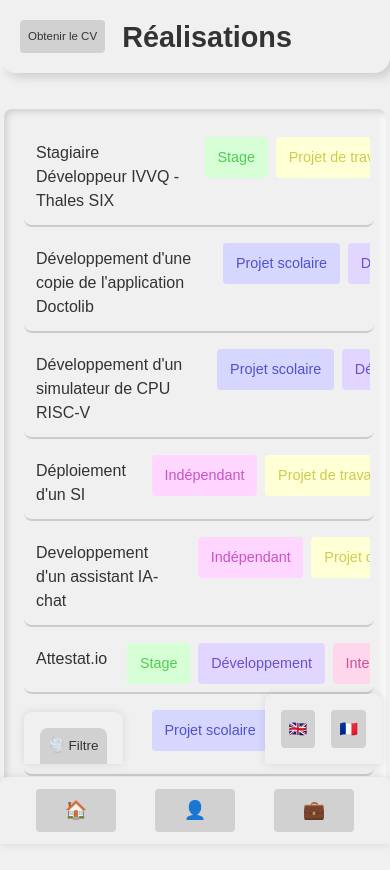
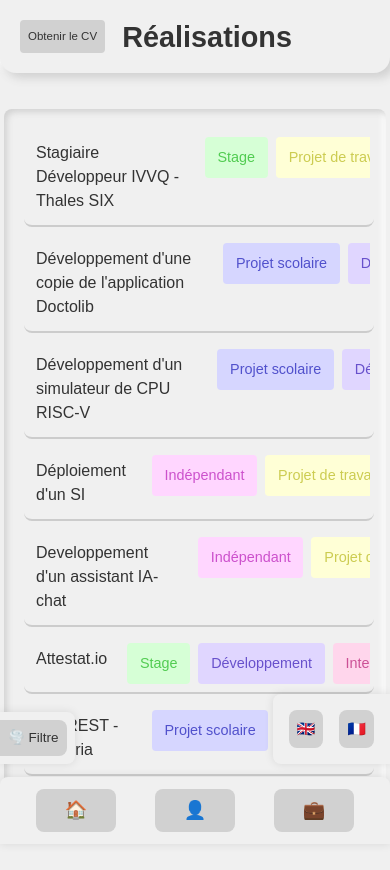
Before and after one commit to totoc2428/cv, a React (Vite) app: page /work/1 in a window 390 px wide. Shown: the top 870 px of the page. Built offline with nearby package versions, Linux system fonts and the light colour scheme.

Commit message:
feat: refactor category navigation and improve mobile responsiveness

```diff
--- a/public/style/components/exp/categoryNav.css
+++ b/public/style/components/exp/categoryNav.css
@@ -10,7 +10,7 @@
   width: fit-content;
   min-width: auto;
   flex-shrink: 0;
-  border-radius: 0.5rem 0.5rem 0 0;
+  border-radius: var(--menu-radius) var(--menu-radius) 0 0;
   background: var(--primary-bg);
   box-shadow: 0 0 10px rgba(0, 0, 0, 0.1);
   transition: all 0.3s ease;
@@ -31,7 +31,7 @@
   width: 100%;
   font-size: 80%;
   white-space: nowrap;
-  border-radius: 0.5rem 0.5rem 0 0;
+  border-radius: var(--menu-radius) var(--menu-radius) 0 0;
   transition:
     box-shadow 0.3s ease,
     filter 0.3s ease,
@@ -81,9 +81,15 @@
   animation: slideUp 0.2s ease backwards;
 }
 
-.category-nav-options > *:nth-child(1) { animation-delay: 0s; }
-.category-nav-options > *:nth-child(2) { animation-delay: 0.05s; }
-.category-nav-options > *:nth-child(3) { animation-delay: 0.1s; }
+.category-nav-options > *:nth-child(1) {
+  animation-delay: 0s;
+}
+.category-nav-options > *:nth-child(2) {
+  animation-delay: 0.05s;
+}
+.category-nav-options > *:nth-child(3) {
+  animation-delay: 0.1s;
+}
 
 .category-nav-item {
   display: flex;
@@ -158,20 +164,70 @@
   font-size: 80%;
 }
 
+.category-nav-mobile-header {
+  display: none;
+}
+
 /* Media Queries */
 @media screen and (max-width: 768px) {
   .category-nav {
     bottom: 5rem;
+    left: 0;
+    padding: 0.5rem 0.5rem 0.5rem 0rem !important;
+    border-radius: 0 var(--menu-radius) var(--menu-radius) 0;
   }
 
   .category-nav.open {
-    min-width: 120px;
-    width: 120px;
+    inset: 0 0 5rem 0;
+    width: 100vw;
+    height: calc(100dvh - 5rem);
+    min-width: 100vw;
+    padding: 1rem !important;
+    border-radius: 0;
+    z-index: 110;
+    flex-direction: column;
+    gap: 0.75rem;
+    overflow: hidden;
   }
 
   .category-nav-toggle {
     font-size: 75%;
     padding: 0.5rem !important;
+    border-radius: 0 var(--menu-radius) var(--menu-radius) 0;
+  }
+
+  .category-nav.open .category-nav-toggle {
+    display: none;
+  }
+
+  .category-nav-mobile-header {
+    display: flex;
+    align-items: center;
+    justify-content: space-between;
+    gap: 1rem;
+  }
+
+  .category-nav-mobile-title {
+    font-size: 85%;
+    font-weight: bold;
+  }
+
+  .category-nav-close {
+    margin: 0;
+    padding: 0.5rem 0.75rem;
+    border-radius: var(--menu-radius);
+  }
+
+  .category-nav.open .category-nav-options {
+    flex: 1;
+    overflow-y: auto;
+    overflow-x: hidden;
+    border-bottom: none;
+    padding-bottom: 0;
+  }
+
+  .category-nav-options {
+    width: 100%;
   }
 
   .category-group-header span {
--- a/public/style/components/nav/nav.css
+++ b/public/style/components/nav/nav.css
@@ -6,7 +6,7 @@
   padding: 0.5rem 1rem;
   background-color: var(--primary-bg);
   box-shadow: 0 0 10px rgba(0, 0, 0, 0.1);
-  border-radius: 0.5rem 0.5rem 0rem 0rem;
+  border-radius: var(--menu-radius) var(--menu-radius) 0 0;
   transition: all 0.3s ease;
 }
 
@@ -34,6 +34,10 @@
   margin: 0.5rem;
 }
 
+.nav .button {
+  border-radius: var(--menu-radius);
+}
+
 /* Media Queries */
 @media screen and (max-width: 768px) {
   .nav {
@@ -58,7 +62,9 @@
 
   .nav.lang-nav {
     bottom: 5rem;
-    right: 0.5rem;
+    right: 0;
+    margin-right: 0;
+    border-radius: var(--menu-radius) 0 0 var(--menu-radius);
   }
 
   .nav .button {
--- a/public/style/main.css
+++ b/public/style/main.css
@@ -6,6 +6,7 @@
   --shadow-dark: #d1d1d1;
   --text-color: #333333;
   --border-color: #cccccc;
+  --menu-radius: 0.5rem;
   --sb-track-color: var(--primary-bg);
   --sb-thumb-color: var(--shadow-dark);
   --sb-size: 5px;
@@ -53,7 +54,8 @@ body::-webkit-scrollbar-thumb {
   margin-bottom: 3rem;
   border-radius: 0rem 0rem 1rem 1rem;
   background: var(--primary-bg);
-  box-shadow: 5px 5px 10px var(--shadow-dark),
+  box-shadow:
+    5px 5px 10px var(--shadow-dark),
     -5px -5px 10px var(--shadow-light);
 }
 
@@ -83,7 +85,8 @@ body::-webkit-scrollbar-thumb {
   background: var(--primary-bg);
   border-radius: 15px;
   padding: 2rem;
-  box-shadow: 5px 5px 10px var(--shadow-dark),
+  box-shadow:
+    5px 5px 10px var(--shadow-dark),
     -5px -5px 10px var(--shadow-light);
 }
 
--- a/public/style/view/about.css
+++ b/public/style/view/about.css
@@ -15,7 +15,6 @@
 
 .profile-image {
   margin: auto !important;
-  width: 30%;
   height: auto;
   border-radius: 1.5rem;
   box-shadow:
--- a/src/component/exp/categoryNav.tsx
+++ b/src/component/exp/categoryNav.tsx
@@ -47,6 +47,15 @@ export class CategoryNav extends React.Component<
     }
   };
 
+  closeMenu = () => {
+    this.setState({ isOpen: false });
+  };
+
+  handleFilterSelect = (filter: string | null) => {
+    this.props.onFilterChange(filter);
+    this.closeMenu();
+  };
+
   getGroups(): Map<string, Category[]> {
     const groups = new Map<string, Category[]>();
     this.props.categories.forEach((cat) => {
@@ -57,7 +66,7 @@ export class CategoryNav extends React.Component<
   }
 
   render() {
-    const { selectedFilter, onFilterChange } = this.props;
+    const { selectedFilter } = this.props;
     const { language } = this.context;
     const { isOpen } = this.state;
     const groups = this.getGroups();
@@ -72,13 +81,28 @@ export class CategoryNav extends React.Component<
         </button>
 
         {isOpen && (
+          <div className="category-nav-mobile-header">
+            <span className="category-nav-mobile-title">
+              🌪️ {language === "fr" ? "Filtre" : "Filter"}
+            </span>
+            <button
+              className="button category-nav-close"
+              onClick={this.closeMenu}
+              aria-label={language === "fr" ? "Fermer" : "Close"}
+            >
+              ✕
+            </button>
+          </div>
+        )}
+
+        {isOpen && (
           <div className="category-nav-options">
             <label className="category-nav-item">
               <input
                 type="radio"
                 name="category-filter"
                 checked={selectedFilter === null}
-                onChange={() => onFilterChange(null)}
+                onChange={() => this.handleFilterSelect(null)}
               />
               <span>{language === "fr" ? "Tout" : "All"}</span>
             </label>
@@ -94,7 +118,7 @@ export class CategoryNav extends React.Component<
                       type="radio"
                       name="category-filter"
                       checked={selectedFilter === groupFilterId}
-                      onChange={() => onFilterChange(groupFilterId)}
+                      onChange={() => this.handleFilterSelect(groupFilterId)}
                     />
                     <span>{groupLabel ? groupLabel[language] : tag}</span>
                   </label>
@@ -108,7 +132,7 @@ export class CategoryNav extends React.Component<
                           type="radio"
                           name="category-filter"
                           checked={selectedFilter === cat.id}
-                          onChange={() => onFilterChange(cat.id)}
+                          onChange={() => this.handleFilterSelect(cat.id)}
                         />
                         <span>{cat.title[language]}</span>
                       </label>
--- a/src/view/about/aboutView.tsx
+++ b/src/view/about/aboutView.tsx
@@ -44,7 +44,7 @@ export class AboutView extends React.Component<{}, AboutViewState> {
             <img
               src={profileImage}
               alt="about"
-              className="profile-image mx-auto w-24 sm:w-48 md:w-32 lg:w-24 rounded-3xl neumorphic-small"
+              className="profile-image mx-auto w-25 sm:w-48 md:w-42 lg:w-50 rounded-3xl neumorphic-small"
             />
             <h2 className="text-2xl font-bold text-center m-4">
               {about.firstName} {about.name}
--- a/src/view/work/workView.tsx
+++ b/src/view/work/workView.tsx
@@ -11,7 +11,7 @@ import { LanguageContext } from "../../context/LanguageContext";
 import { ExprienceDetail } from "../../component/exp/exprienceDetail";
 import { Loader } from "../../component/loader/loaderComponent";
 import { CategoryNav } from "../../component/exp/categoryNav";
-import { useParams, useNavigate } from "react-router-dom";
+import { useLocation, useParams, useNavigate } from "react-router-dom";
 
 import "../../../public/style/view/work.css";
 import { ImageService } from "@/services/imageService";
@@ -309,5 +309,8 @@ export class WorkView extends React.Component<WorkViewProps, WorkViewState> {
 export default function WorkViewWrapper() {
   const params = useParams();
   const navigate = useNavigate();
-  return <WorkView params={params} navigate={navigate} />;
+  const location = useLocation();
+  return (
+    <WorkView key={location.pathname} params={params} navigate={navigate} />
+  );
 }
```
